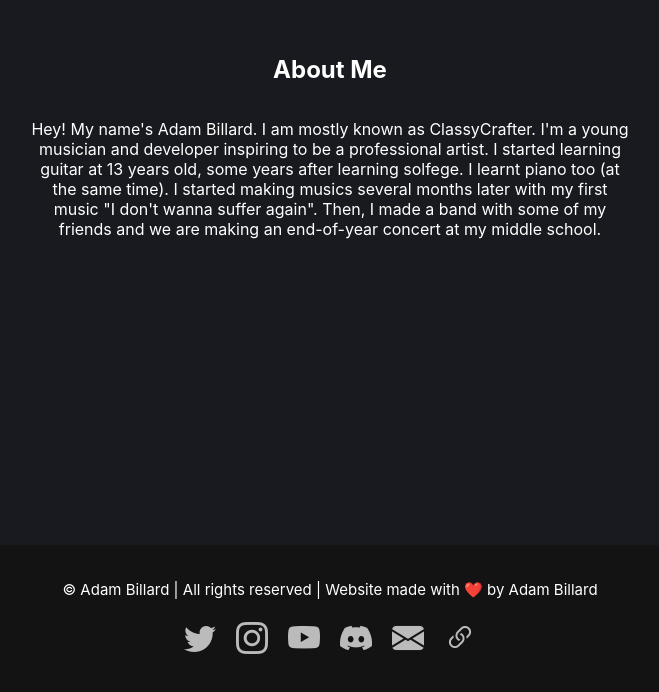
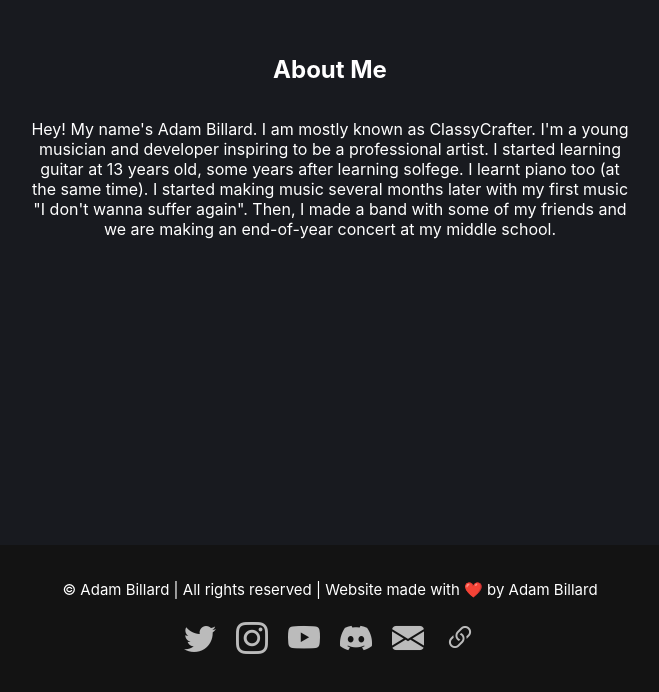
Before and after one commit to TheDogHusky/TheDogHusky.github.io, a React (Create React App) app: page / in a window 1280 px wide. Shown: the part 1055-1747 px from the top of the page, without its empty margins (310-969 px from the left). Built offline with nearby package versions, Linux system fonts and the light colour scheme.

Commit message:
Fixed some grammatical problems

```diff
--- a/public/index.html
+++ b/public/index.html
@@ -7,7 +7,7 @@
     <meta name="theme-color" content="#000000" />
     <meta
       name="description"
-      content="Adam Billard's Music Portfolio. Adam Billard is a young French musician that started making musics at 13 years old."
+      content="Adam Billard's Music Portfolio. Adam Billard is a young French musician that started making music at 13 years old."
     />
     <link rel="apple-touch-icon" href="%PUBLIC_URL%/logo512.png" />
     <link rel="manifest" href="%PUBLIC_URL%/manifest.json" />
--- a/src/components/Content.js
+++ b/src/components/Content.js
@@ -6,7 +6,7 @@ class Content extends React.Component {
     return (
       <div id="scroll" className="Content">
         <h2>About Me</h2>
-        <p className="AboutMe">Hey! My name's Adam Billard. I am mostly known as ClassyCrafter. I'm a young musician and developer inspiring to be a professional artist. I started learning guitar at 13 years old, some years after learning solfege. I learnt piano too (at the same time). I started making musics several months later with my first music "I don't wanna suffer again". Then, I made a band with some of my friends and we are making an end-of-year concert at my middle school.</p>
+        <p className="AboutMe">Hey! My name's Adam Billard. I am mostly known as ClassyCrafter. I'm a young musician and developer inspiring to be a professional artist. I started learning guitar at 13 years old, some years after learning solfege. I learnt piano too (at the same time). I started making music several months later with my first music "I don't wanna suffer again". Then, I made a band with some of my friends and we are making an end-of-year concert at my middle school.</p>
       </div>
     );
   };
```
